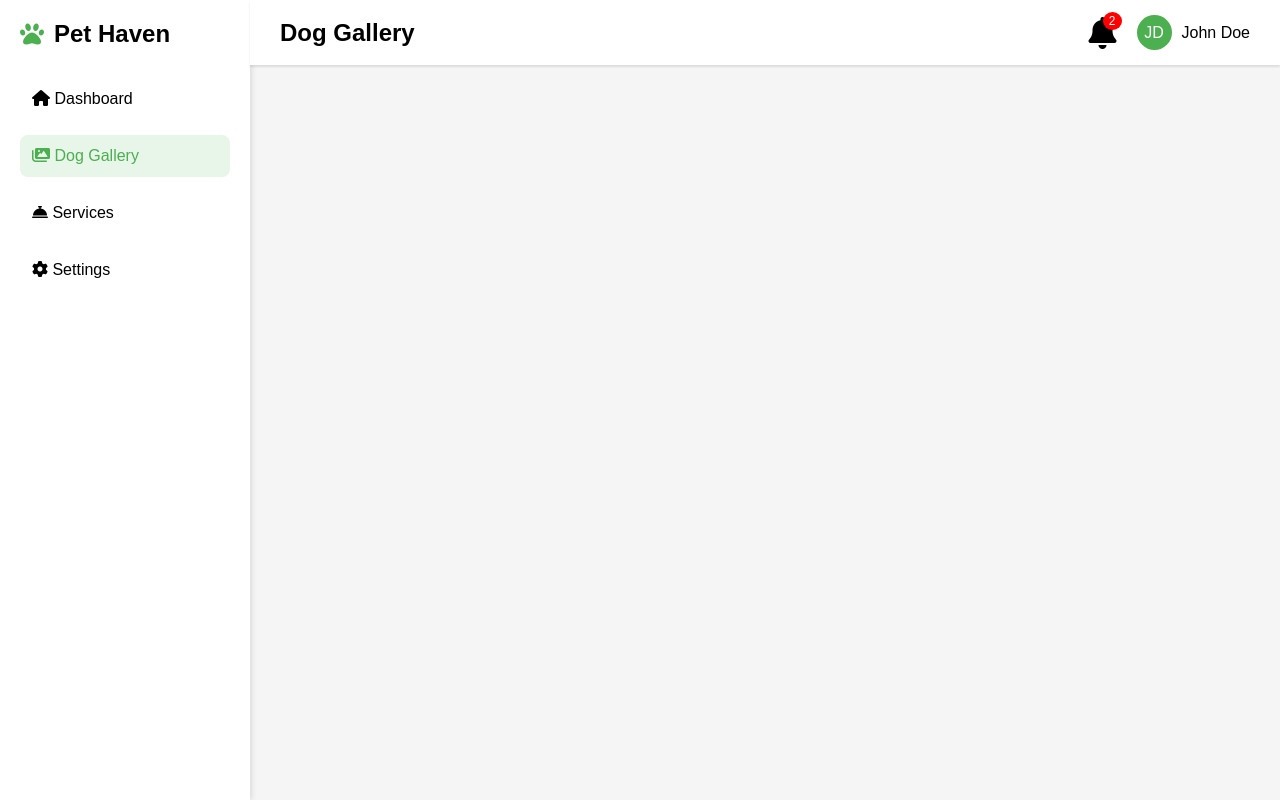
After one commit to divyansharya8826/Pet-Haven, a Flask app: page /order-confirm in a window 1280 px wide. The commit adds this page. Run offline with Flask 3, Linux system fonts and the light colour scheme; data that the repository does not hold is empty.

Commit message:
Created order confirm file

```diff
--- a/routes.py
+++ b/routes.py
@@ -111,6 +111,11 @@ def order_summary():
     cart = session.get("cart", [])  # Retrieve order summary from session
     return render_template("order_summary.html", cart=cart)
 
+#************************************* route for order summary ***************************
+
+@app.route('/order-confirm')
+def order_confirm():
+    return render_template('order_confirm.html')
 
 if __name__ == "__main__":
     app.run(debug=True)
--- a/static/css/order_summary.css
+++ b/static/css/order_summary.css
@@ -128,6 +128,7 @@ input[type="text"], input[type="email"] {
 }
 
 .confirm-order {
+    text-decoration: none;
     background: #4CAF50;
     color: white;
     padding: 0.7rem;
--- /dev/null
+++ b/templates/order_confirm.html
@@ -0,0 +1,56 @@
+<!DOCTYPE html>
+<html lang="en">
+  <head>
+    <meta charset="UTF-8" />
+    <meta name="viewport" content="width=device-width, initial-scale=1.0" />
+    <title>Pet Haven - Order Confirmation</title>
+    <link rel="stylesheet" href="static/css/base.css" />
+    <link rel="stylesheet" href="static/css/order_summary.css" />
+    <link
+      rel="stylesheet"
+      href="https://cdnjs.cloudflare.com/ajax/libs/font-awesome/6.0.0/css/all.min.css"
+      integrity="sha512-9usAa10IRO0HhonpyAIVpjrylPvoDwiPUiKdWk5t3PyolY1cOd4DSE0Ga+ri4AuTroPR5aQvXU9xC6qOPnzFeg=="
+      crossorigin="anonymous"
+      referrerpolicy="no-referrer"
+    />
+  </head>
+
+  <body>
+    <!-- Burger Icon -->
+    <div class="burger" onclick="toggleSidebar()">
+      <i class="fas fa-bars"></i>
+    </div>
+
+    <!-- Sidebar -->
+    <div class="sidebar" id="sidebar">
+      <div class="logo">
+          <i class="fas fa-paw"></i>
+          <h2>Pet Haven</h2>
+      </div>
+      <ul class="nav-menu">
+          <li class="nav-item"><i class="fas fa-home"></i> Dashboard</li>
+          <li class="nav-item active"><i class="fas fa-images"></i> Dog Gallery</li>
+          <li class="nav-item"><i class="fas fa-concierge-bell"></i> Services</li>
+          <li class="nav-item"><i class="fas fa-cog"></i> Settings</li>
+      </ul>
+    </div>
+
+    <!-- Main Content -->
+    <div class="main-content" id="mainContent">
+      <!-- Navbar -->
+      <div class="navbar" id="navbar">
+          <h2>Dog Gallery</h2>
+          <div class="nav-right">
+              <div class="notification">
+                  <i class="fas fa-bell fa-2x"></i>
+                  <span class="badge">2</span>
+              </div>
+              <div class="profile">
+                  <div class="profile-pic">JD</div>
+                  <span>John Doe</span>
+              </div>
+          </div>
+      </div>
+      <script src="static/js/script.js"></script>
+  </body>
+</html>
--- a/templates/order_summary.html
+++ b/templates/order_summary.html
@@ -3,7 +3,7 @@
   <head>
     <meta charset="UTF-8" />
     <meta name="viewport" content="width=device-width, initial-scale=1.0" />
-    <title>Pet Haven - Dog Listings</title>
+    <title>Pet Haven - Order Summary</title>
     <link rel="stylesheet" href="static/css/base.css" />
     <link rel="stylesheet" href="static/css/order_summary.css" />
     <link
@@ -113,7 +113,7 @@
                   </div>
               </div>
             {% endif %}
-            <button class="confirm-order">Confirm Order</button>
+            <a class="confirm-order" href="/order-confirm">Confirm Order</a>
           </div>
       </div>
     </div>
```
